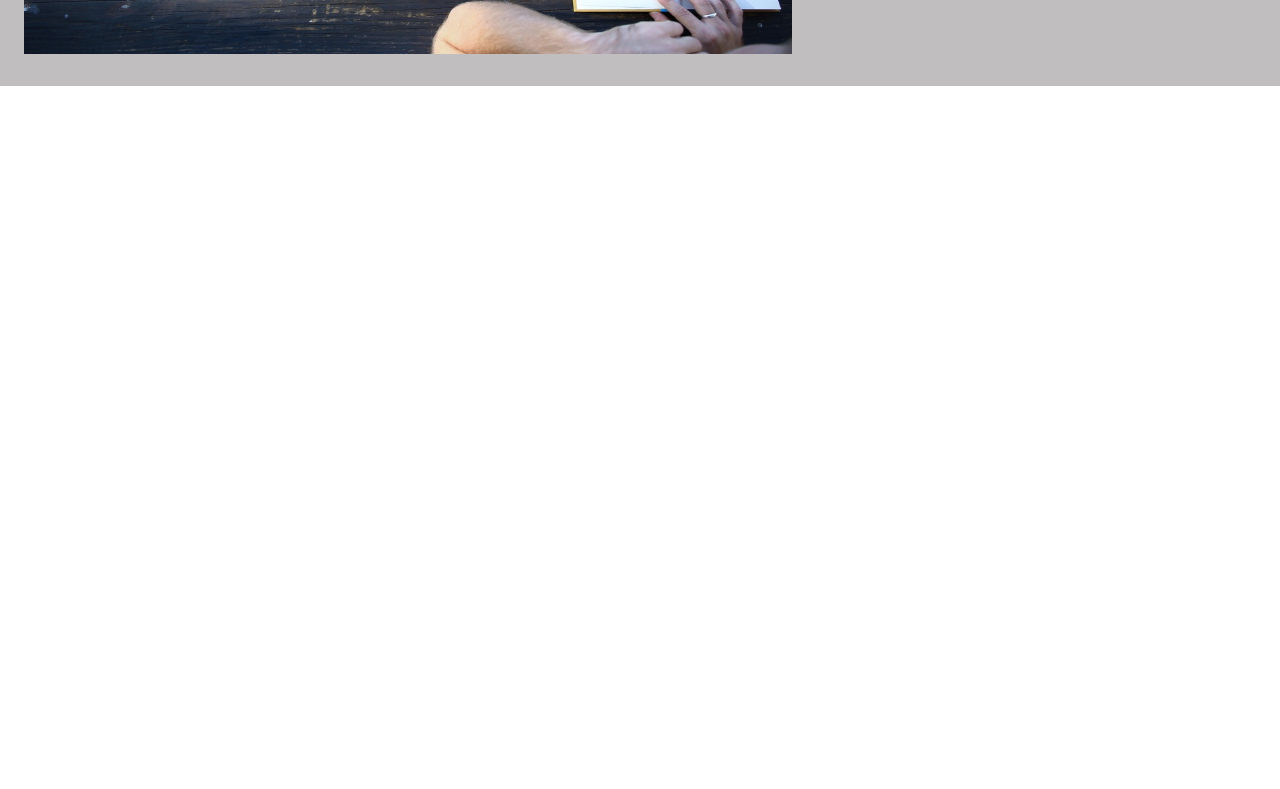
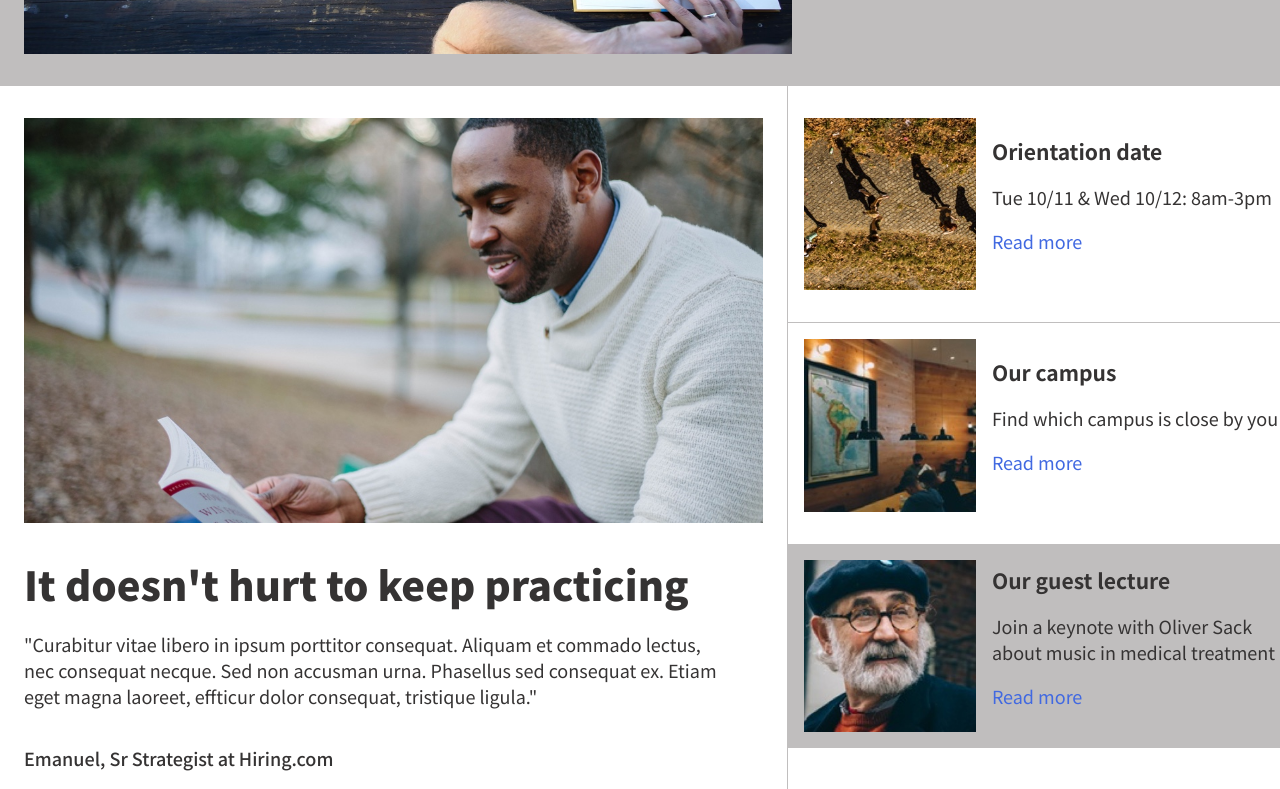
Before and after one commit to bendevs99/colmar, a plain HTML site: page index.html in a window 1280 px wide. Shown: the part 512-1301 px from the top of the page. Before the commit the page ends 800 px from the top, so only its background shows below. Drawn offline with Linux system fonts and the light colour scheme.

Commit message:
the desktop and mobile versions of the practicing/boxes section is stable

```diff
--- a/index.html
+++ b/index.html
@@ -10,6 +10,7 @@
     </head>
     <body>
         <header>
+            <!--Desktop only header-->
             <div class="desktop">
                 <i class="fa fa-graduation-cap">  <span class="colmar">COLMAR</span><span class="academy">ACADEMY</span>  </i>
                 <div class="header-content">
@@ -19,15 +20,19 @@
                    <a href="#"> <p>Sign in</p>  </a>
                 </div>
             </div>
-                <!--Mobile version-->
+            <!--end of desktop header-->
+                <!--Mobile version Header-->
             <div class="mobile">
                    <a href="#"> <i class="fa fa-graduation-cap"></i>  </a>
                    <a href="#"> <i class="fa fa-microscope"></i>  </a>
                    <a href="#"> <i class="fa fa-desktop"></i>  </a>
                    <a href="#"> <i class="fa fa-user"></i>  </a>
             </div>
+            <!--end of mobile header-->
         </header>
+
         <main>
+            <!--Start learning banner section-->
             <div class="start-learning">
                 <img src="./resources/images/banner.jpg">
                 <div class="start-here">
@@ -36,6 +41,50 @@
                     <a href="#">  <h4>Start Here</h4>  </a>
                 </div>
             </div>
+
+            <!--Orientation section with desktop only practice portion-->
+            <div class="orientation">
+
+            <!--Practicing portion-->
+              <div class="practice desktop">
+                <img src="resources/images/information-main.jpg">
+                <h2>It doesn't hurt to keep practicing</h2>
+                <p>"Curabitur vitae libero in ipsum porttitor consequat. Aliquam et commado lectus,<br>nec consequat necque. Sed non accusman urna. Phasellus sed consequat ex. Etiam<br>eget magna laoreet, effticur dolor consequat, tristique ligula."</p>
+                <p class="emmanuel">Emanuel, Sr Strategist at Hiring.com</p>
+              </div>
+            <!--End of desktop only practice portion, begin cross media orientation-->
+              <div class="campus-news">
+                  <div class="box-container">
+                      <img class="desktop" src="./resources/images/information-orientation.jpg">
+                      <img class="mobile" src="resources/images/information-orientation-mobile.jpg">
+                        <div class="small-box">
+                          <h3>Orientation date</h3>
+                          <p>Tue 10/11 & Wed 10/12: 8am-3pm</p>
+                          <a href="#">  <p>Read more</p>  </a>
+                        </div>
+                   </div>
+                   <div class= "box-container campus-border">
+                      <img class="desktop" src="resources/images/information-campus.jpg">
+                      <img class="mobile" src="./resources/images/information-campus-mobile.jpg">
+                        <div class="small-box">
+                          <h3>Our campus</h3>
+                          <p>Find which campus is close by you</p>
+                          <a href="#">  <p>Read more</p>  </a>
+                        </div>
+                    </div>
+                    <div class="box-container guest-lecture">
+                      <img class="desktop" src="./resources/images/information-guest-lecture.jpg">
+                      <img class="mobile" src="resources/images/information-guest-lecture-mobile.jpg">
+                        <div class="small-box">
+                          <h3>Our guest lecture</h3>
+                          <p>Join a keynote with Oliver Sack about music in medical treatment</p>
+                          <a href="#">  <p>Read more</p>  </a>
+                        </div>
+                    </div>
+
+              </div>
+            </div>
+
         </main>
     </body>
 
--- a/resources/css/index.css
+++ b/resources/css/index.css
@@ -1,5 +1,8 @@
 *{
     font-family: 'Noto Sans JP', sans-serif;
+}
+h1,h2,h3,h4,h5,h6{
+    margin: 0;
 }
 html{
     font-size: 1px;
@@ -19,19 +22,16 @@ a{
 /*header section desktop version */
 header{
     height: 64rem;
-    margin-top: 20rem;
+    margin: 20rem 0 0 24rem;
 }
 .desktop{
     display: flex;
     align-items: center;
+    flex-wrap: wrap;
     justify-content: space-between;
 }
 i{
     font-size: 32rem;
-    margin-left: 24rem;
-}
-.colmar{
-    color: rgb(53, 51, 51);
 }
 .academy{
     color: rgb(109, 107, 107);
@@ -69,13 +69,64 @@ i{
     text-align: center;
     padding: 10rem 0;
 }
+/* Orientation bo section */
+.orientation{
+    display: flex;
+}
+/* practicing portion */
+.practice{
+    margin: auto 24rem;
+    width: 60%;
+}
+.practice img{
+    width: 100%;
+    margin:32rem auto;
+}
+.practice h2{
+    margin: 0;
+    font-weight: 800;
+    font-size: 40rem;
+}
+.emmanuel{
+    font-weight: 500;
+}
+/* campus news boxes */
+.box-container{
+    display: flex;
+    align-items: center;
+    margin-top: 16rem;
+}
+.campus-border{
+    border-top: 1px double rgb(192, 190, 190);
+}
+.campus-news{
+    width: 40%;
+    border-left: 1px solid rgb(192, 190, 190);
+}
+.campus-news a{
+    color: royalblue;
+}
+.campus-news img{
+    width: 35%;
+    height: auto;
+    margin: 16px;
+}
+.small-box{
+    width: 65%;
+}
+.guest-lecture{
+    background-color: rgb(192, 190, 190);
+}
+
 
 
 /*media query section for mobile phones */
 @media only screen and (max-width: 600px){
+
     .desktop{display: none;}
     .mobile, .start-learning{
         display: block;
+        overflow: auto;
     }
     html{
         font-size: 1.2px;
@@ -99,6 +150,7 @@ i{
     .start-here{
         margin-left: 16px;
         color: rgb(53, 51, 51);
+        height: 100%;
     }
     .start-here h2{
         color: rgb(53, 51, 51);
@@ -108,7 +160,32 @@ i{
     .start-here h4{
         background-color: rgb(129, 129, 129);
         text-align: center;
-        margin-right: 16px;
         color: white;
+        margin: 24px 16px 32px 0;
+    }
+    /* Orientation mobile sectioin */
+    .box-container{
+        display: block;
+    }
+    .orientation{
+        display: block;
+        margin: 0;
+    }
+    .campus-news{
+        margin: 16px 16px 0 16px;
+        width: auto;
+        border-left: none;
+    }
+    .campus-news img, .small-box{
+        width: 100%;
+    }
+    .campus-news h3,.campus-news p{
+        margin-left: 16px;
+    }
+    .campus-border,{
+        border-bottom: none;
+    }
+    .guest-lecture{
+        background-color: white;
     }
 }
```
